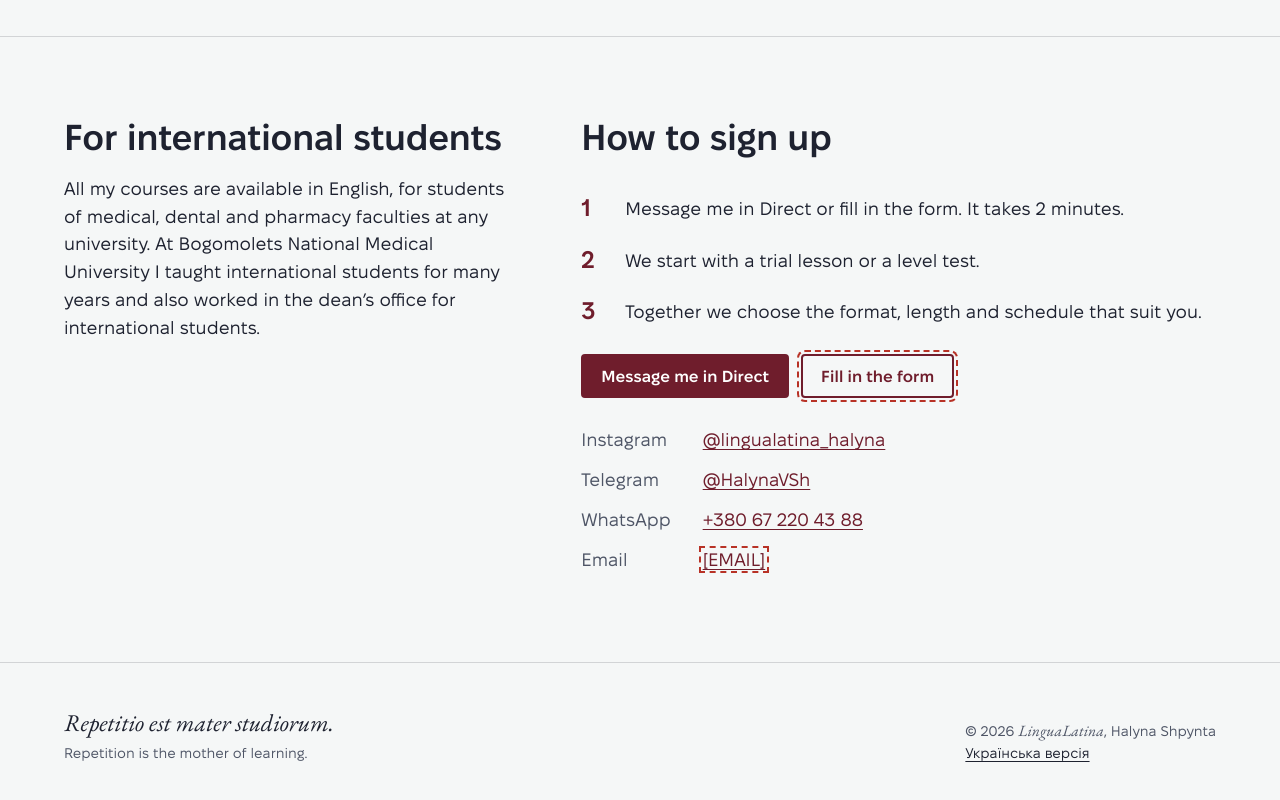
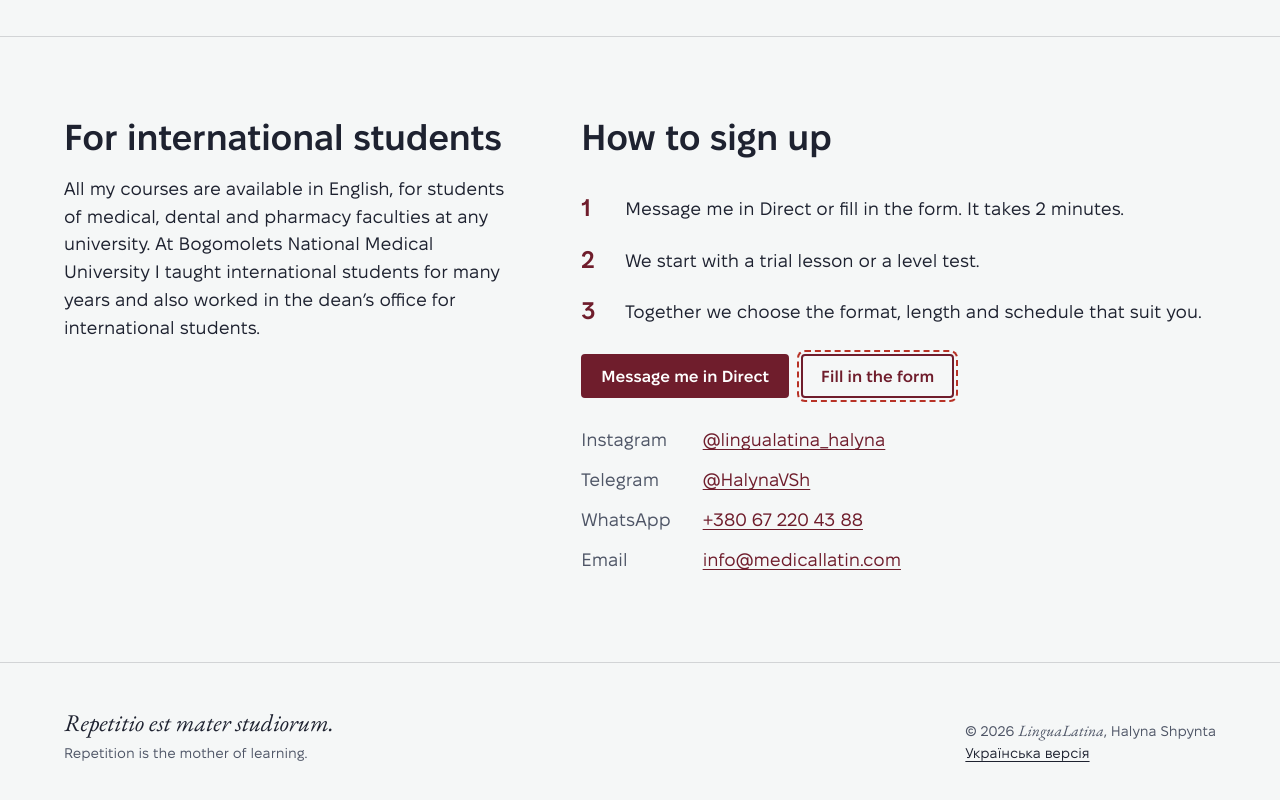
Before and after one commit to VolodymyrShpynta/medicallatin-site, a plain HTML site: page site/en/index.html in a window 1280 px wide. Shown: the part 4837-5637 px from the top of the page. Drawn offline with Linux system fonts and the light colour scheme.

Commit message:
Show info@medicallatin.com in the contacts
Replaces the EMAIL placeholder on both home pages; mail is forwarded by Cloudflare Email Routing.

Co-authored-by: Copilot <223556219+Copilot@users.noreply.github.com>

```diff
--- a/site/en/index.html
+++ b/site/en/index.html
@@ -313,7 +313,7 @@
             <div><dt>Instagram</dt><dd><a href="https://www.instagram.com/lingualatina_halyna/">@lingualatina_halyna</a></dd></div>
             <div><dt>Telegram</dt><dd><a href="https://t.me/HalynaVSh">@HalynaVSh</a></dd></div>
             <div><dt>WhatsApp</dt><dd><a href="https://wa.me/380672204388">+380&nbsp;67&nbsp;220&nbsp;43&nbsp;88</a></dd></div>
-            <div><dt>Email</dt><dd><a href="#todo-email" data-placeholder="EMAIL">[EMAIL]</a></dd></div>
+            <div><dt>Email</dt><dd><a href="mailto:info@medicallatin.com">info@medicallatin.com</a></dd></div>
           </dl>
         </div>
       </div>
```
Also changed, not shown: site/index.html (+1 -1 lines).
